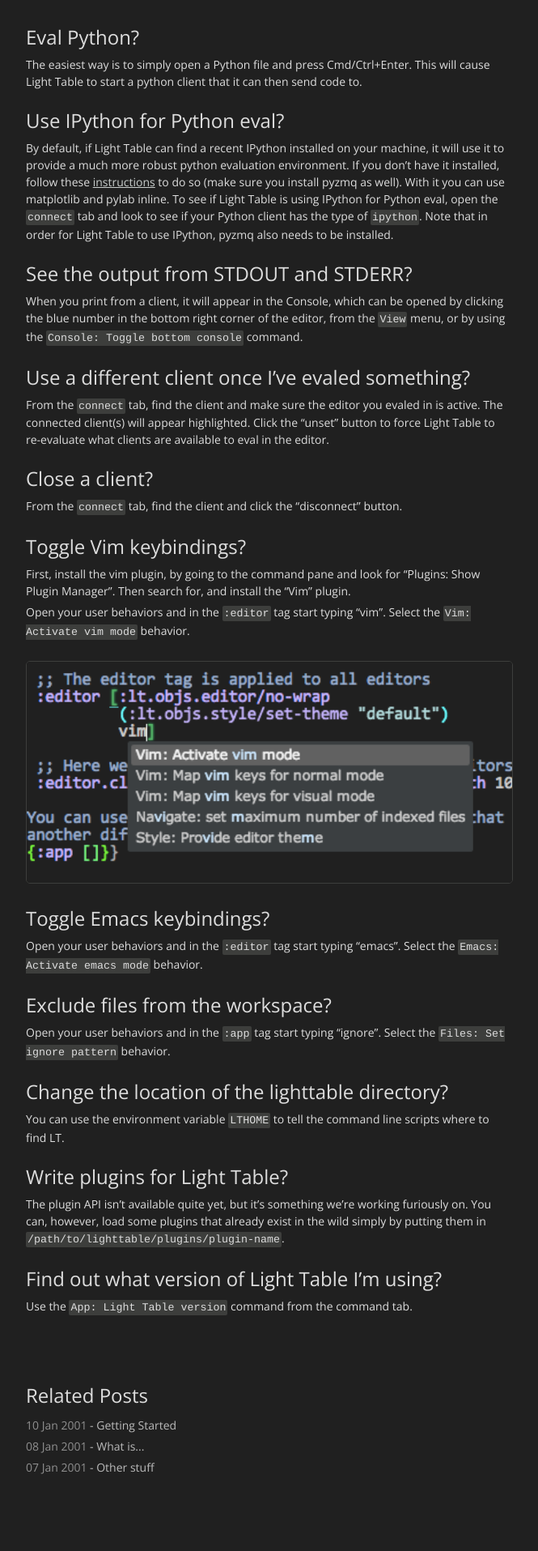
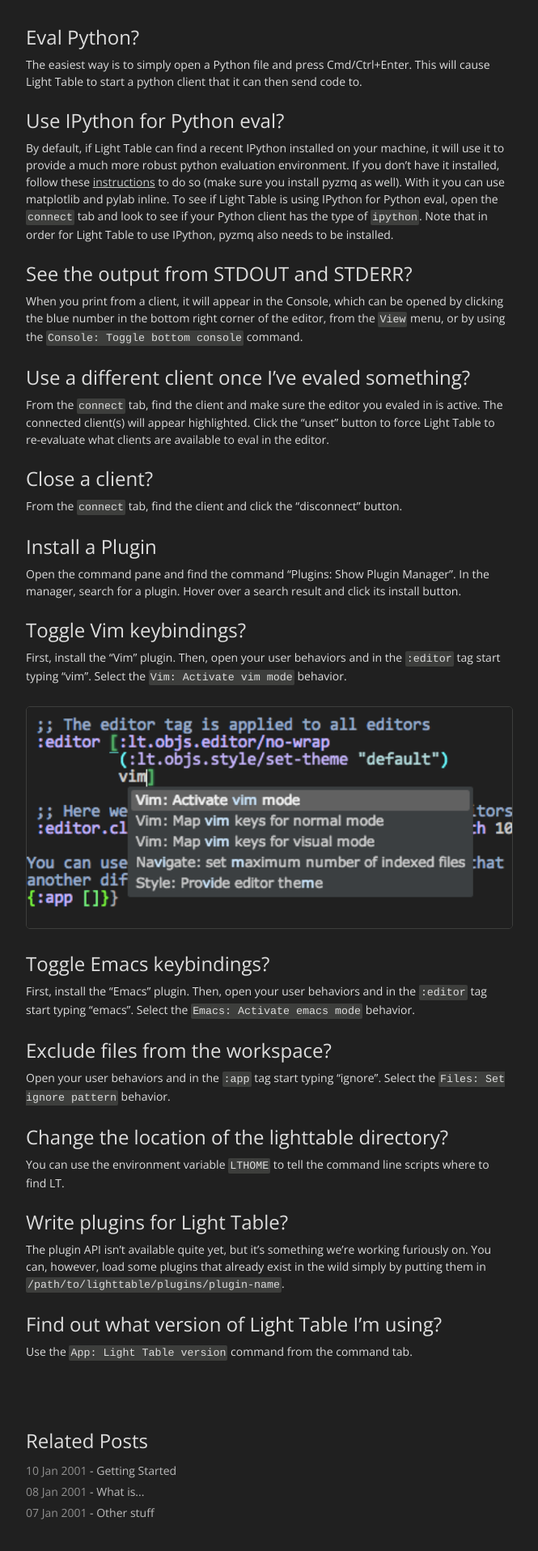
Before and after one commit to LightTable/docs.lighttable.com, a Jekyll site: the page built from _posts/01-01-09-howdoi.md, in a window 1280 px wide. Shown: the part 2467-4382 px from the top of the page at 81% size, without its empty margins (18-683 px from the left). Built offline with Jekyll 4.4.1, drawn with Linux system fonts in a browser that asks for light colours; nearby versions of some CDN libraries; Markdown is read by kramdown in place of the engine named in the settings.

Commit message:
Move install plugin instructions to its own question and update instructions for emacs

```diff
--- a/_posts/01-01-09-howdoi.md
+++ b/_posts/01-01-09-howdoi.md
@@ -106,17 +106,19 @@
 
 From the `connect` tab, find the client and click the "disconnect" button.
 
+###Install a Plugin
+
+Open the command pane and find the command "Plugins: Show Plugin Manager". In the manager, search for a plugin. Hover over a search result and click its install button.
+
 ###Toggle Vim keybindings?
 
-First, install the vim plugin, by going to the command pane and look for "Plugins: Show Plugin Manager". Then search for, and install the "Vim" plugin.
-
-Open your user behaviors and in the `:editor` tag start typing "vim". Select the `Vim: Activate vim mode` behavior.
+First, install the "Vim" plugin. Then, open your user behaviors and in the `:editor` tag start typing "vim". Select the `Vim: Activate vim mode` behavior.
 
 ![Activating Vim Mode](/images/howdoi/vim_mode_settings.png)
 
 ###Toggle Emacs keybindings?
 
-Open your user behaviors and in the `:editor` tag start typing "emacs". Select the `Emacs: Activate emacs mode` behavior.
+First, install the "Emacs" plugin. Then, open your user behaviors and in the `:editor` tag start typing "emacs". Select the `Emacs: Activate emacs mode` behavior.
 
 ###Exclude files from the workspace?
 
```
